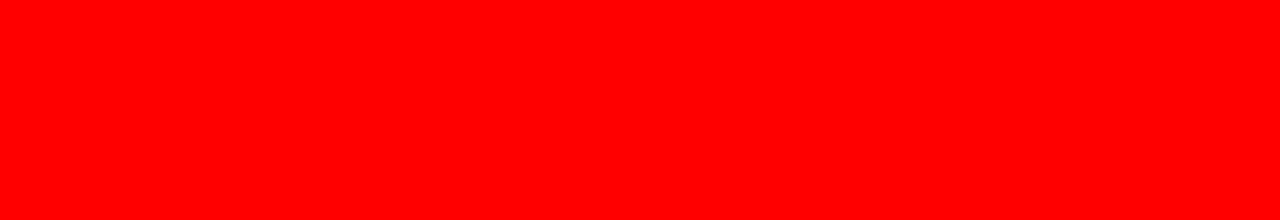
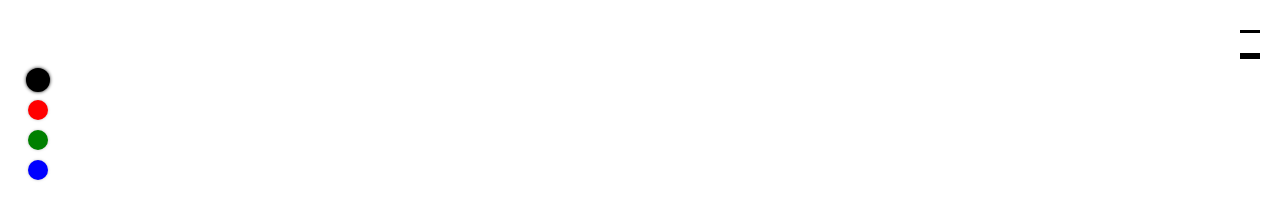
Before and after one commit to xyyojl/demos, a plain HTML site: page jirengu/canvas-demo/index.html in a window 1280 px wide. Drawn offline with Linux system fonts and the light colour scheme.

Commit message:
实现功能：画笔、橡皮擦、垃圾桶、下载、选择画笔颜色、粗细。目前尚不支持移动端

```diff
--- a/jirengu/canvas-demo/index.html
+++ b/jirengu/canvas-demo/index.html
@@ -1,14 +1,42 @@
 <!DOCTYPE html>
 <html lang="en">
+
 <head>
     <meta charset="UTF-8">
     <meta http-equiv="X-UA-Compatible" content="IE=edge">
     <meta name="viewport" content="width=device-width, initial-scale=1.0">
     <title>我的画板</title>
     <link rel="stylesheet" href="./style.css">
+    <script src="//at.alicdn.com/t/font_478967_6n4o5i5mnff4unmi.js"></script>
 </head>
+
 <body>
     <canvas id="canvas" width="300" height="300"></canvas>
+    <div class="actions" id="actions">
+        <svg id="pen" class="active icon">
+            <use xlink:href="#icon-pen"></use>
+        </svg>
+        <svg id="eraser" class="icon">
+            <use xlink:href="#icon-erase"></use>
+        </svg>
+        <svg id="clear" class="icon">
+            <use xlink:href="#icon-clear"></use>
+        </svg>
+        <svg id="download" class="icon">
+            <use xlink:href="#icon-save"></use>
+        </svg>
+    </div>
+    <ol class="colors">
+        <li id="black" class="black active"></li>
+        <li id="red" class="red"></li>
+        <li id="green" class="green"></li>
+        <li id="blue" class="blue"></li>
+    </ol>
+    <ol class="sizes">
+        <li id="thin" class="thin"></li>
+        <li id="thick" class="thick"></li>
+    </ol>
     <script src="./main.js"></script>
 </body>
+
 </html>
--- a/jirengu/canvas-demo/main.js
+++ b/jirengu/canvas-demo/main.js
@@ -2,48 +2,114 @@
     实现思路
 
     怎么知道用户有没有在画画【按下去、动鼠标、松开鼠标】 =>使用 div，打个点 => 有小圆圈，但是位置不对 => 鼠标出现在圆心
-    => 要鼠标按下，然后鼠标移动才打点。开关 painting => 问题：用户动的很快，点就不连续 => 使用 canvas 画一个矩形，不要用 css 控制 canvas 宽高
+    => 要鼠标按下，然后鼠标移动才打点。开关 using => 问题：用户动的很快，点就不连续 => 使用 canvas 画一个矩形，不要用 css 控制 canvas 宽高
     => 画圆形 => 描边、填充、清除矩形 => 画圆 => 不连续 => 记录 x1，y1，x2，y2【实时更新最新的点】=> canvas 全屏
     => 做橡皮擦，用一个变量标记用户有没有使用 => 优化代码 autoSetCanvasSize、listenToMouse
+
+    将 jsbin 的代码，放到 github 上面=> 开启预览 =>解决按钮小的问题，添加 viewport【搜索：阻止手机 980】
+    => 不能为什么画画？我们监听的是鼠标事件 => 特性检测，支持 mouse 还是 touch => 针对不同的事件做处理
+    => 添加图标画笔、橡皮擦，写 CSS 样式 => 添加画笔颜色 => 实现颜色切换 => 实现画笔粗细，使用变量存储画笔粗细
+    => 实现清屏功能 搜索 js canvas clear => 保存，搜索 js canvas save as image
 */
 
 
-// 按下画个圆
-// 移动再画个圆 => 线
-
 var canvas = document.getElementById('canvas');
 var context = canvas.getContext('2d');
-var painting = false;
+var using = false;
+var lineWidth = 5;
 
 // 1. 自动设置 canvas 的尺寸
 autoCanvasSize(canvas);
 
 
+// 橡皮擦
+var eraserEnabled = false;
+eraser.onclick = function () {
+    eraserEnabled = true;
+    pen.classList.remove('active');
+    eraser.classList.add('active');
+}
+pen.onclick = function () {
+    eraserEnabled = false;
+    pen.classList.add('active');
+    eraser.classList.remove('active');
+}
+clear.onclick = function () {
+    context.clearRect(0, 0, canvas.width, canvas.height);
+}
+download.onclick = function () {
+    var url = canvas.toDataURL("image/png");
+    var a = document.createElement('a');
+    a.href = url;
+    a.download = '我的画画';
+    a.target = '_blank';
+    a.click();
+}
 
+// 选择画笔颜色
+black.onclick = function () {
+    context.strokeStyle = 'black';
+    black.classList.add('active')
+    red.classList.remove('active')
+    green.classList.remove('active')
+    blue.classList.remove('active')
+}
+red.onclick = function () {
+    context.strokeStyle = 'red';
+    red.classList.add('active')
+    black.classList.remove('active')
+    green.classList.remove('active')
+    blue.classList.remove('active')
+}
+green.onclick = function () {
+    context.strokeStyle = 'green';
+    green.classList.add('active')
+    black.classList.remove('active')
+    red.classList.remove('active')
+    blue.classList.remove('active')
+}
+blue.onclick = function () {
+    context.strokeStyle = 'blue';
+    blue.classList.add('active')
+    black.classList.remove('active')
+    green.classList.remove('active')
+    red.classList.remove('active')
+}
+
+// 选择画笔粗细
+thin.onclick = function() {
+    lineWidth = 5;
+}
+thick.onclick = function() {
+    lineWidth = 10;
+}
 
 //上一次的那个点
-var lastPoint = {"x": undefined, "y": undefined};
+var lastPoint = { "x": undefined, "y": undefined };
 
-canvas.onmousedown = function(e) {
-    painting = true;
+canvas.onmousedown = function (e) {
+    using = true;
     var x = e.clientX;
     var y = e.clientY;
-    lastPoint = {"x": x, "y": y};
+    lastPoint = { "x": x, "y": y };
     // 画圆不是必须的，辅助理解而已
     // drawCircle(x, y, 2.5);
 }
-canvas.onmousemove = function(e) {
-    if(!painting) return;
+canvas.onmousemove = function (e) {
+    if (!using) return;
     var x = e.clientX;
     var y = e.clientY;
-    var newPoint = {"x": x, "y": y};
-    // drawCircle(x, y, 2.5);
-    drawLine(lastPoint.x, lastPoint.y, newPoint.x, newPoint.y);
-    // 更新上一次的那个点
-    lastPoint = newPoint;
+    if (eraserEnabled) {
+        context.clearRect(x - 5, y - 5, 10, 10)
+    } else {
+        var newPoint = { "x": x, "y": y };
+        drawLine(lastPoint.x, lastPoint.y, newPoint.x, newPoint.y);
+        // 更新上一次的那个点
+        lastPoint = newPoint;
+    }
 }
-canvas.onmouseup = function() {
-    painting = false;
+canvas.onmouseup = function () {
+    using = false;
 }
 
 
@@ -51,15 +117,15 @@ canvas.onmouseup = function() {
 function drawCircle(x, y, radius) {
     context.beginPath();
     context.fillStyle = '#000';
-    context.arc(x, y, radius, 0, Math.PI*2);
+    context.arc(x, y, radius, 0, Math.PI * 2);
     context.fill();
 }
 
 // 画线
 function drawLine(x1, y1, x2, y2) {
     context.beginPath();
-    context.strokeStyle = '#000';
-    context.lineWidth = 5;
+    // context.strokeStyle = '#000';
+    context.lineWidth = lineWidth;
     context.moveTo(x1, y1); // 起点
     context.lineTo(x2, y2); // 终点
     context.stroke();
@@ -70,7 +136,7 @@ function autoCanvasSize(canvas) {
     // 首次加载设置下 canvas 的尺寸
     setCanvasSize();
 
-    window.onresize = function() {
+    window.onresize = function () {
         setCanvasSize();
     }
 
--- a/jirengu/canvas-demo/style.css
+++ b/jirengu/canvas-demo/style.css
@@ -1,5 +1,89 @@
-* {padding: 0; margin: 0;}
+* {
+    padding: 0;
+    margin: 0;
+}
+
+ul, ol {
+    list-style: none;
+}
+
+.icon {
+    width: 1em;
+    height: 1em;
+    vertical-align: -0.15em;
+    fill: currentColor;
+    overflow: hidden;
+}
+
 #canvas {
-    background: red;
     display: block;
 }
+.actions {
+    position: fixed;
+    top: 0px;
+    left: 5px;
+    padding: 20px;
+}
+
+.actions svg {
+    width: 1.5rem;
+    height: 1.5em;
+    margin: 0 10px;
+    transition: all 0.3s;
+}
+
+.actions svg.active {
+    fill: red;
+    transform: scale(1.2);
+}
+
+.colors {
+    position: fixed;
+    top: 60px;
+    left: 28px;
+}
+
+.colors li {
+    width: 20px;
+    height: 20px;
+    border-radius: 50%;
+    margin: 10px 0;
+    box-shadow: 0 0 3px rgba(0, 0, 0, 0.25);
+    transition: all 0.3s;
+}
+
+.colors li.active {
+    box-shadow: 0 0 3px rgba(0, 0, 0, 0.95);
+    transform: scale(1.2);
+}
+.colors li.black {
+    background: black;
+}
+.colors li.red {
+    background: red;
+}
+.colors li.green {
+    background: green;
+}
+.colors li.blue {
+    background: blue;
+}
+
+.sizes {
+    position: fixed;
+    right: 20px;
+    top: 10px;
+}
+.sizes li {
+    margin: 20px 0;
+}
+.sizes .thin {
+    height: 0;
+    width: 20px;
+    border-top: 3px solid black;
+}
+.sizes .thick {
+    height: 0;
+    width: 20px;
+    border-top: 6px solid black;
+}
```
